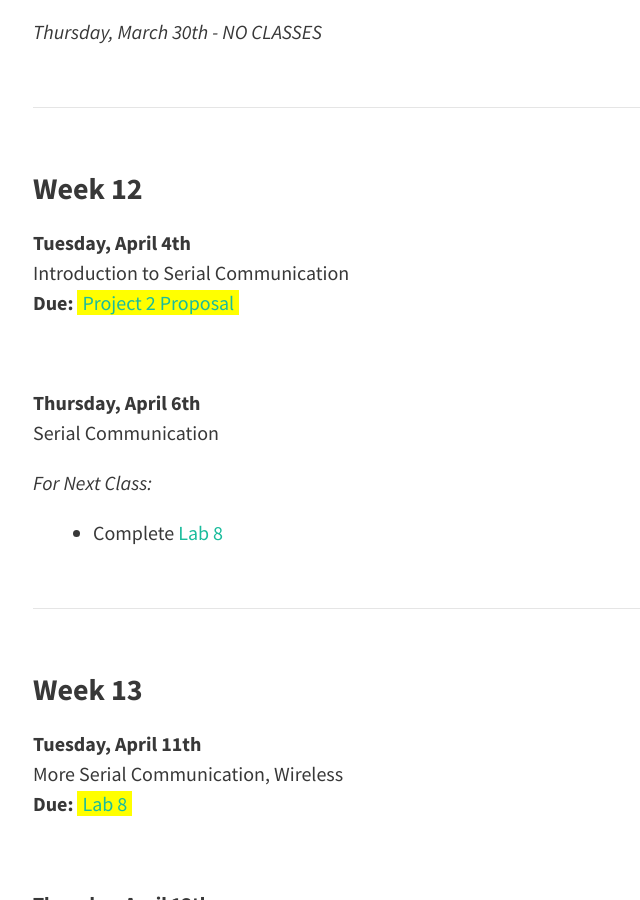
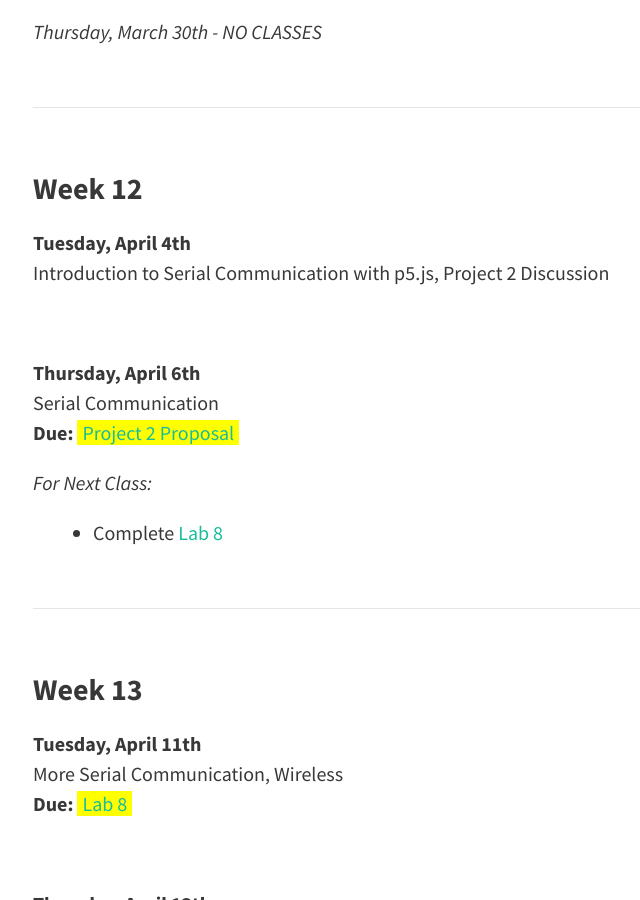
Before and after one commit to coloringchaos/object-spring-17, a Jekyll site: the page built from schedule.md, in a window 1280 px wide and 900 px high, scrolled down 7420 px. Shown: the whole window, without its empty margins (223-863 px from the left). Built offline with Jekyll 4.4.1, drawn with Linux system fonts in a browser that asks for light colours; nearby versions of some CDN libraries.

Commit message:
Update schedule.md

```diff
--- a/schedule.md
+++ b/schedule.md
@@ -231,11 +231,11 @@ Assignments are due on the day that they are listed.
 <hr>
 
 ### Week 12
-**Tuesday, April 4th** <br> Introduction to Serial Communication <br>**Due:** <span class="highlight">[Project 2 Proposal]()</span>
+**Tuesday, April 4th** <br> Introduction to Serial Communication with p5.js, Project 2 Discussion
 
 <br>
 
-**Thursday, April 6th** <br> Serial Communication
+**Thursday, April 6th** <br> Serial Communication <br>**Due:** <span class="highlight">[Project 2 Proposal]()</span>
 
 *For Next Class:*
 
```
